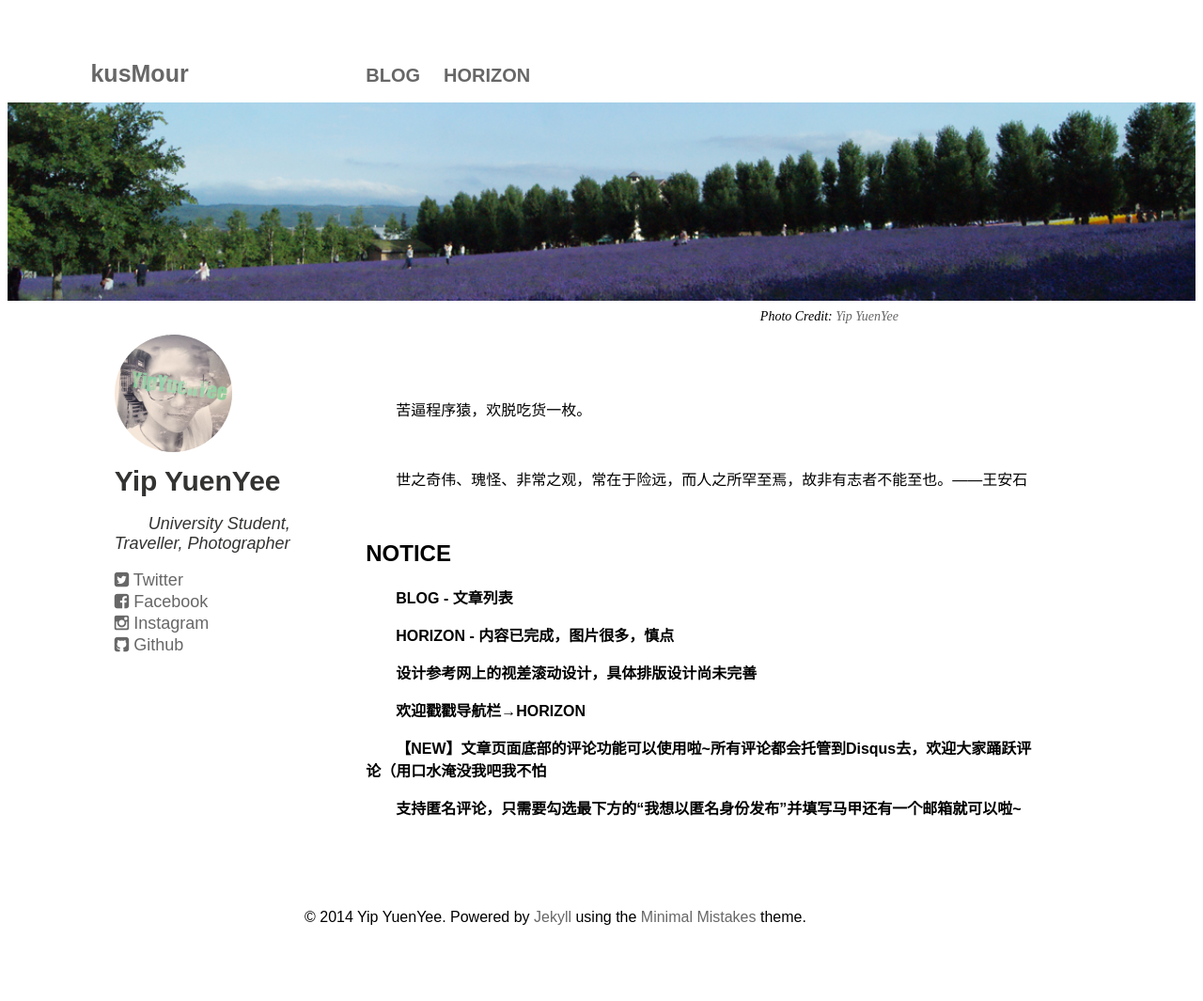
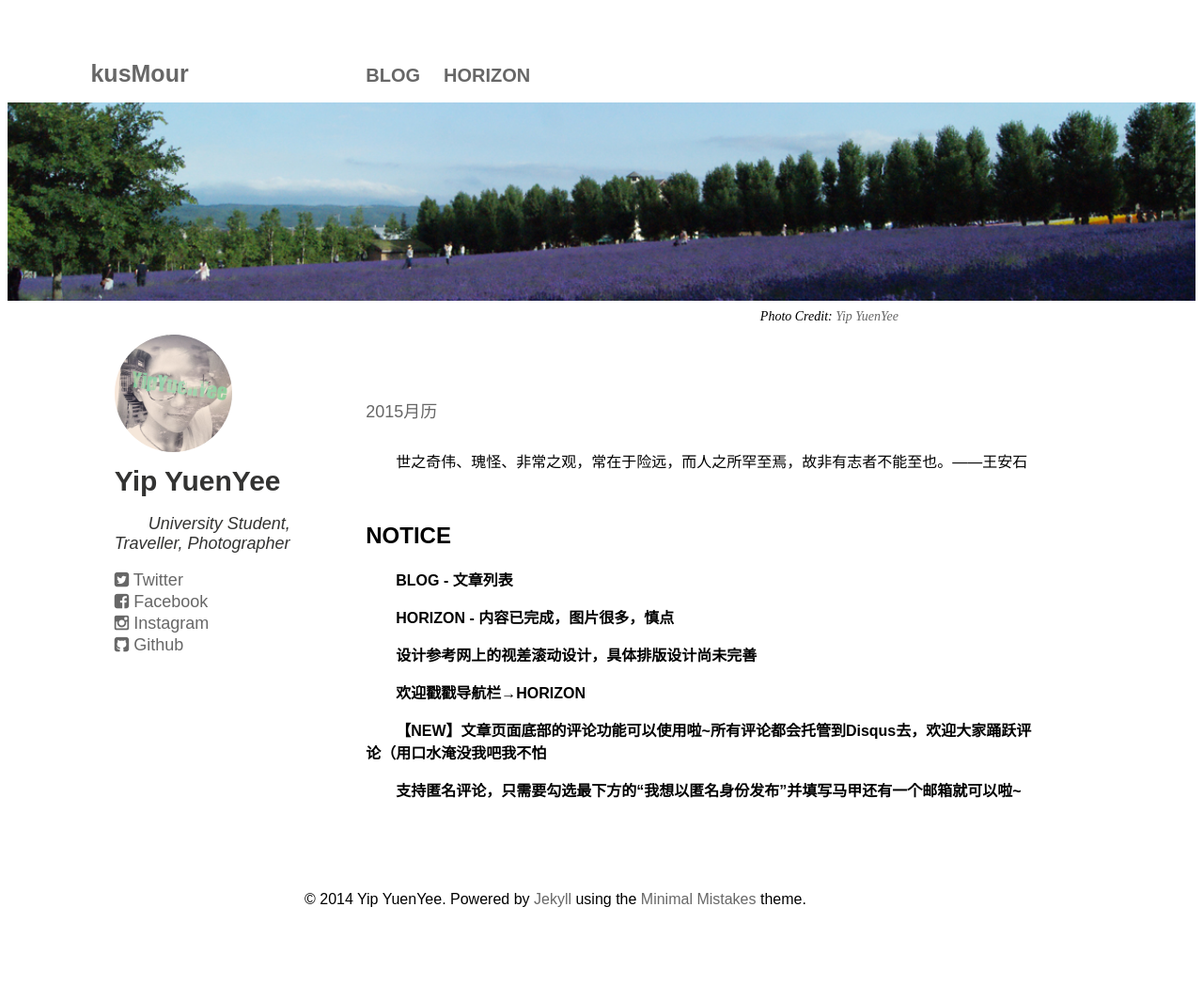
Before and after one commit to kusmour/blog_jekyll, a Jekyll site: the page built from index.html, in a window 1280 px wide. Shown: the whole page at 94% size. Built offline with Jekyll 4.4.1, drawn with Linux system fonts in a browser that asks for light colours.

Commit message:
homepage content

```diff
--- a/index.html
+++ b/index.html
@@ -77,7 +77,8 @@ title: kusMour
 			<article>
 				<h1><br></h1>
 				<div class="article_wrap">
-					<p>苦逼程序猿，欢脱吃货一枚。</p>
+					<a href="http://kusmour.github.io/blog_jekyll/2015/02/13/5years.html" class="author_social" target="_blank">2015月历</a>
+					<p></p>
 					<p><br></p>
 					<p>世之奇伟、瑰怪、非常之观，常在于险远，而人之所罕至焉，故非有志者不能至也。——王安石</p>
 					<p><br></p>
```
